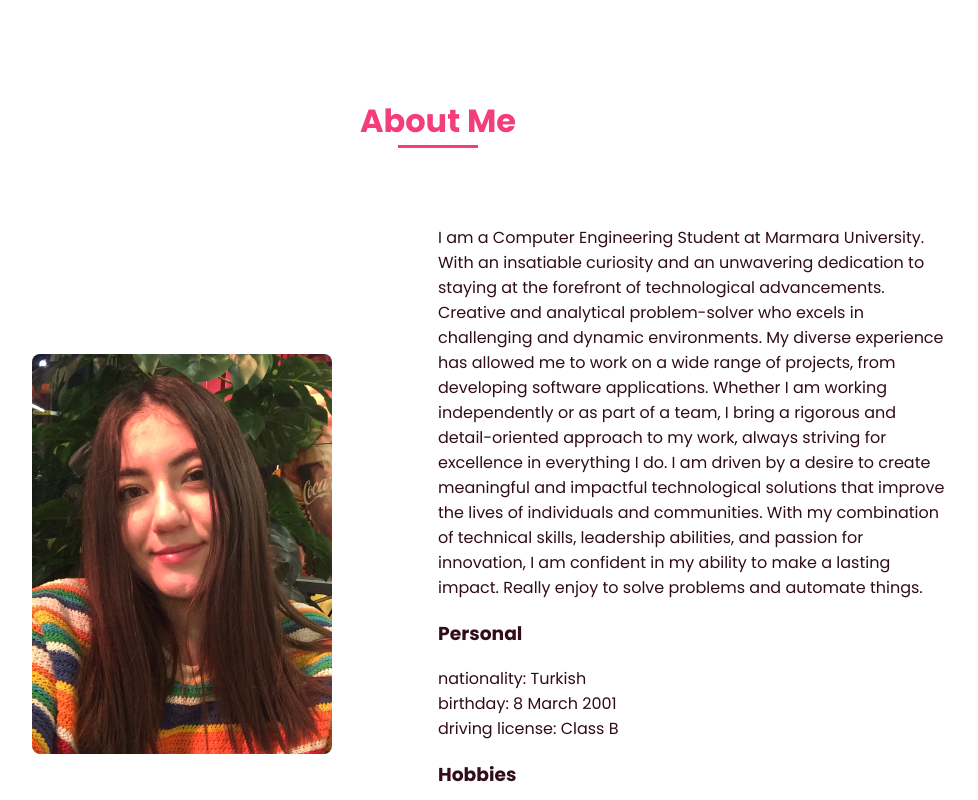
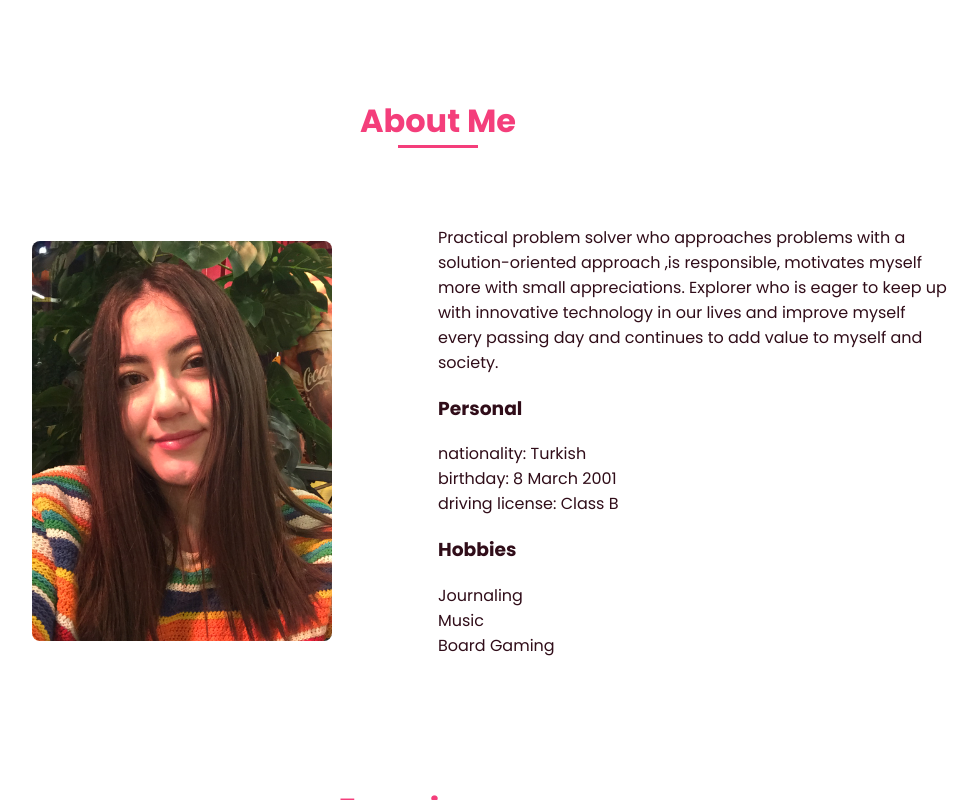
Before and after one commit to bernabaris/bernabaris.github.io, a plain HTML site: page index.html in a window 1280 px wide. Shown: the part 623-1423 px from the top of the page, without its empty margins (202-1180 px from the left). Drawn offline with nearby package versions, Linux system fonts and the light colour scheme.

Commit message:
init code

```diff
--- a/index.html
+++ b/index.html
@@ -74,22 +74,7 @@
                     </div>
 
                     <div>
-                        <p class="about__text">I am a Computer Engineering
-                            Student at Marmara University. With an insatiable curiosity
-                            and an unwavering dedication to staying at the forefront of
-                            technological advancements. Creative and analytical
-                            problem-solver who excels in challenging and dynamic environments.
-                            My diverse experience has allowed me to work on a wide range of
-                            projects, from developing software applications.
-                            Whether I am working independently or as part of a team,
-                            I bring a rigorous and detail-oriented approach to my work,
-                            always striving for excellence in everything I do.
-                            I am driven by a desire to create meaningful and impactful
-                            technological solutions that improve the lives of individuals
-                            and communities. With my combination of technical skills,
-                            leadership abilities, and passion for innovation,
-                            I am confident in my ability to make a lasting impact.
-                            Really enjoy to solve problems and automate things. </p>
+                        <p class="about__text">Practical problem solver who approaches problems with a solution-oriented approach ,is responsible, motivates myself more with small appreciations. Explorer who is eager to keep up with innovative technology in our lives and improve myself every passing day and continues to add value to myself and society. </p>
                             <h3 class="section-subtitle">Personal</h3>
                             <p class="about__text">nationality: Turkish</p>
                             <p class="about__text">birthday: 8 March 2001</p>
```
